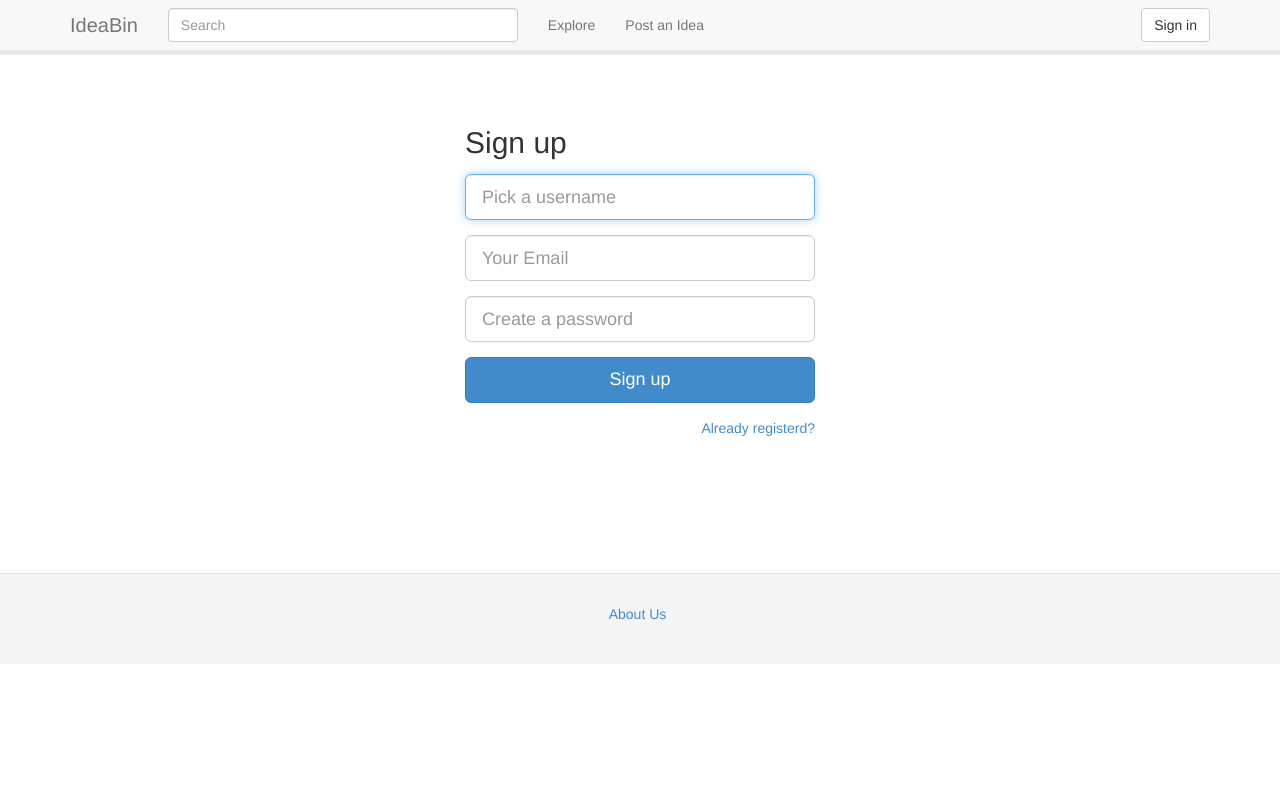
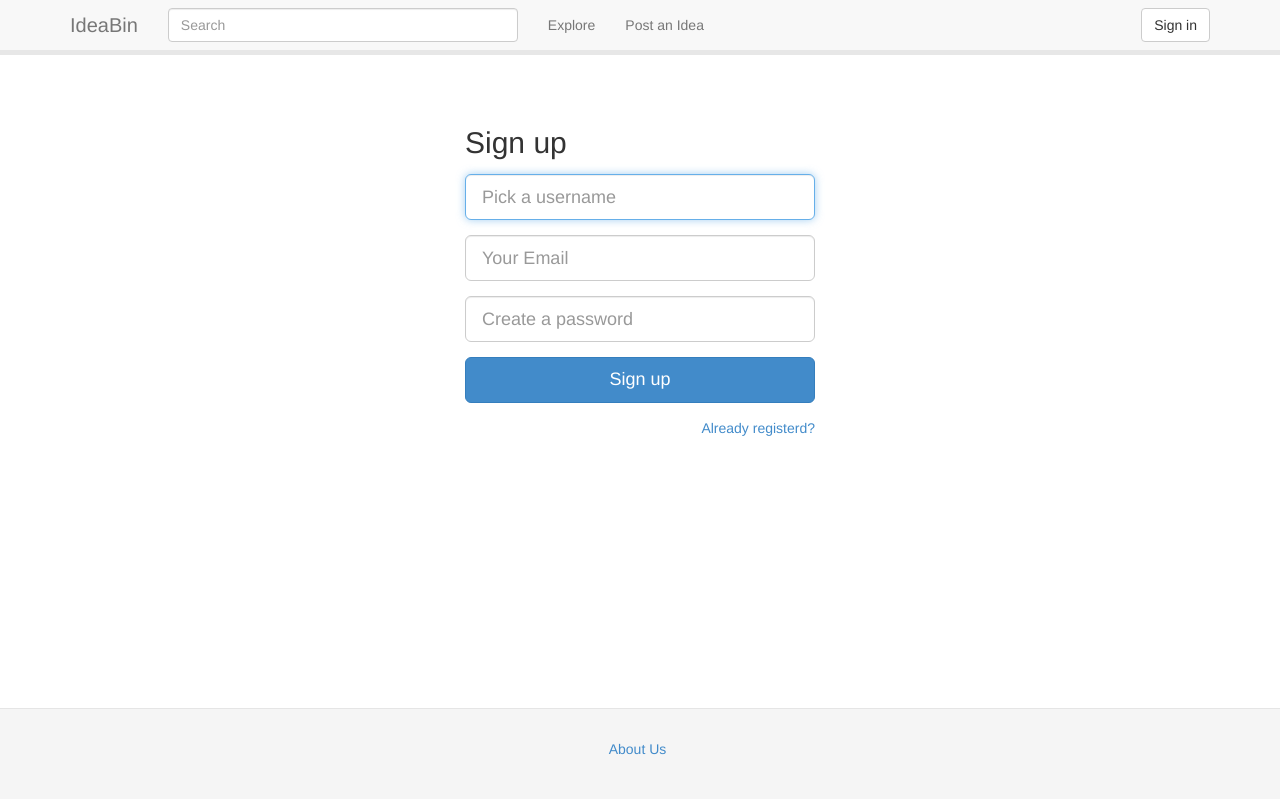
Before and after one commit to Ideabin/Ideabin, a Flask app: page /register/ in a window 1280 px wide. Run offline with Flask 2, Linux system fonts and the light colour scheme; style sheets or scripts are compiled from the project's sources; some libraries are stand-ins or nearby versions.

Commit message:
Changed the footer to be sticky
http://ryanfait.com/sticky-footer/

```diff
--- a/frontend/static/less/site-wide.less
+++ b/frontend/static/less/site-wide.less
@@ -1,3 +1,16 @@
+html, body {
+   height: 100%;
+}
+
+.wrapper {
+   min-height: 100%;
+   margin: 0 auto -162px;
+}
+
+.push {
+   height: 162px;
+}
+
 a
 {
    &:visited
--- a/frontend/templates/base.html
+++ b/frontend/templates/base.html
@@ -10,6 +10,7 @@
   <title>{% block title %}IdeaBin{% endblock %}</title>
 </head>
 <body>
+  <div class="wrapper">
   <div class="navbar navbar-default navbar-static-top" role="navigation">
     <div class="container">
       <div class="navbar-header">
@@ -70,6 +71,9 @@
   </div>
   {% endif %} {% endwith %}
   {% block content %} {% endblock %}
+    <div class="push"></div>
+  </div>
+
   {% block  footer %}
   <div class="footer">
     <div class="container">
--- a/frontend/templates/login.html
+++ b/frontend/templates/login.html
@@ -19,7 +19,7 @@
           <button class="btn btn-lg btn-primary btn-block" type="submit">Sign in</button>
         </div>
 
-        <div class="form-group pull-right" style="margin-bottom: 130px;">
+        <div class="form-group pull-right">
           <a href="/register/">Not registerd yet?</a>
         </div>
       </form>
--- a/frontend/templates/register.html
+++ b/frontend/templates/register.html
@@ -35,7 +35,7 @@
 {% endblock %}
 
 {% block content %}
-  <div class="container" style="margin-top: 50px; margin-bottom: 120px;">
+  <div class="container" style="margin-top: 50px;">
     <div class="row col-md-6 col-md-offset-3">
       <div id="msg" class="alert" style="display: none;">
       </div>
```
